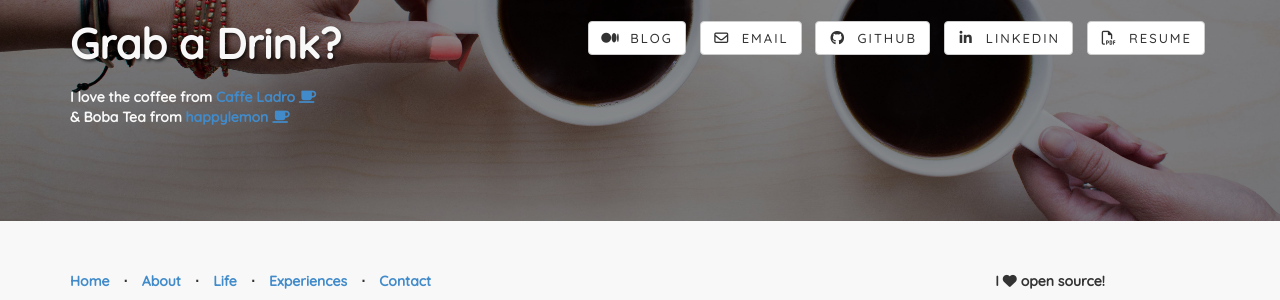
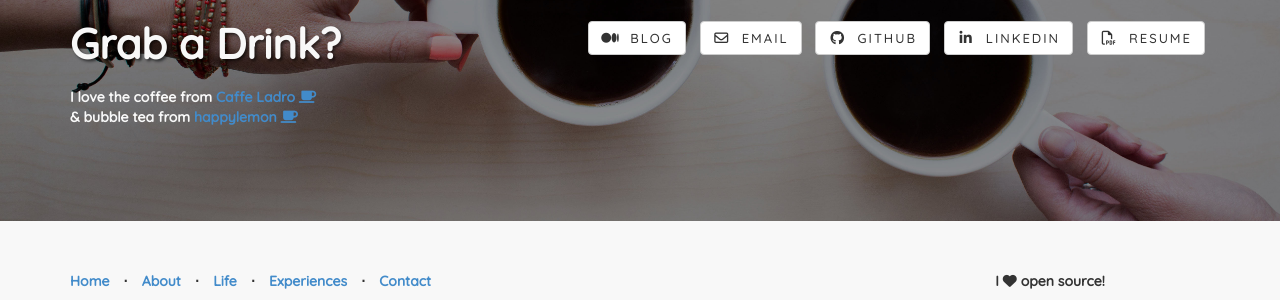
Before and after one commit to jawang94/jawang94.github.io, a Jekyll site: the page built from index.html, in a window 1280 px wide and 900 px high, scrolled down 2933 px. Shown: the part 458-758 px from the top of the window. Built offline with Jekyll 4.4.1, drawn with Linux system fonts in a browser that asks for light colours; nearby versions of some CDN libraries.

Commit message:
contact update

```diff
--- a/_includes/contact.html
+++ b/_includes/contact.html
@@ -11,8 +11,8 @@
               >Caffe Ladro <i class="fa fa-coffee"></i
             ></a>
             <br />
-            & Boba Tea from
-            <a href="http://www.happy-lemon.com/en/" target="_blank"
+            & bubble tea from
+            <a href="http://www.meetfresh.us/en" target="_blank"
               >happylemon <i class="fa fa-coffee"></i
             ></a>
           </p>
```
